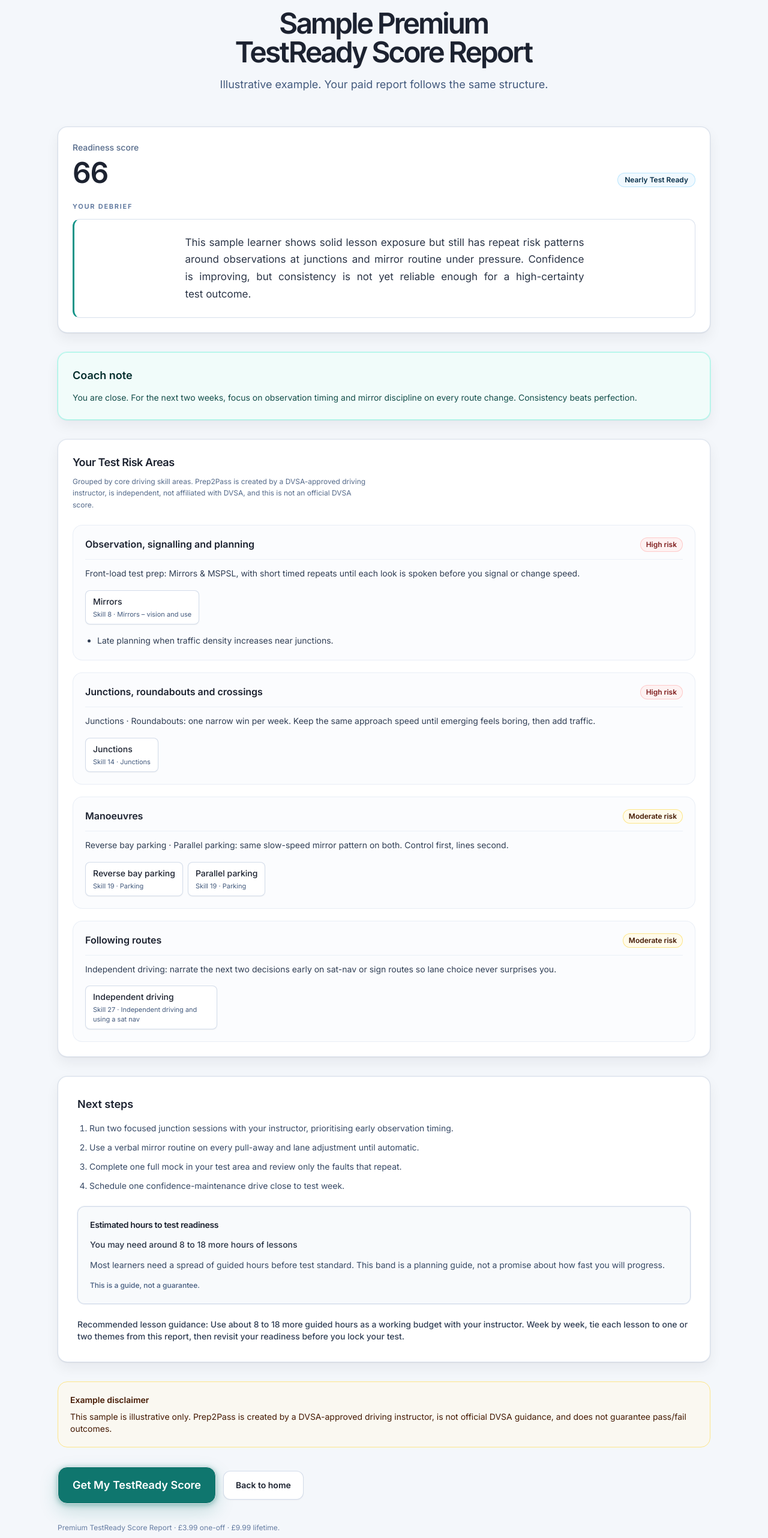
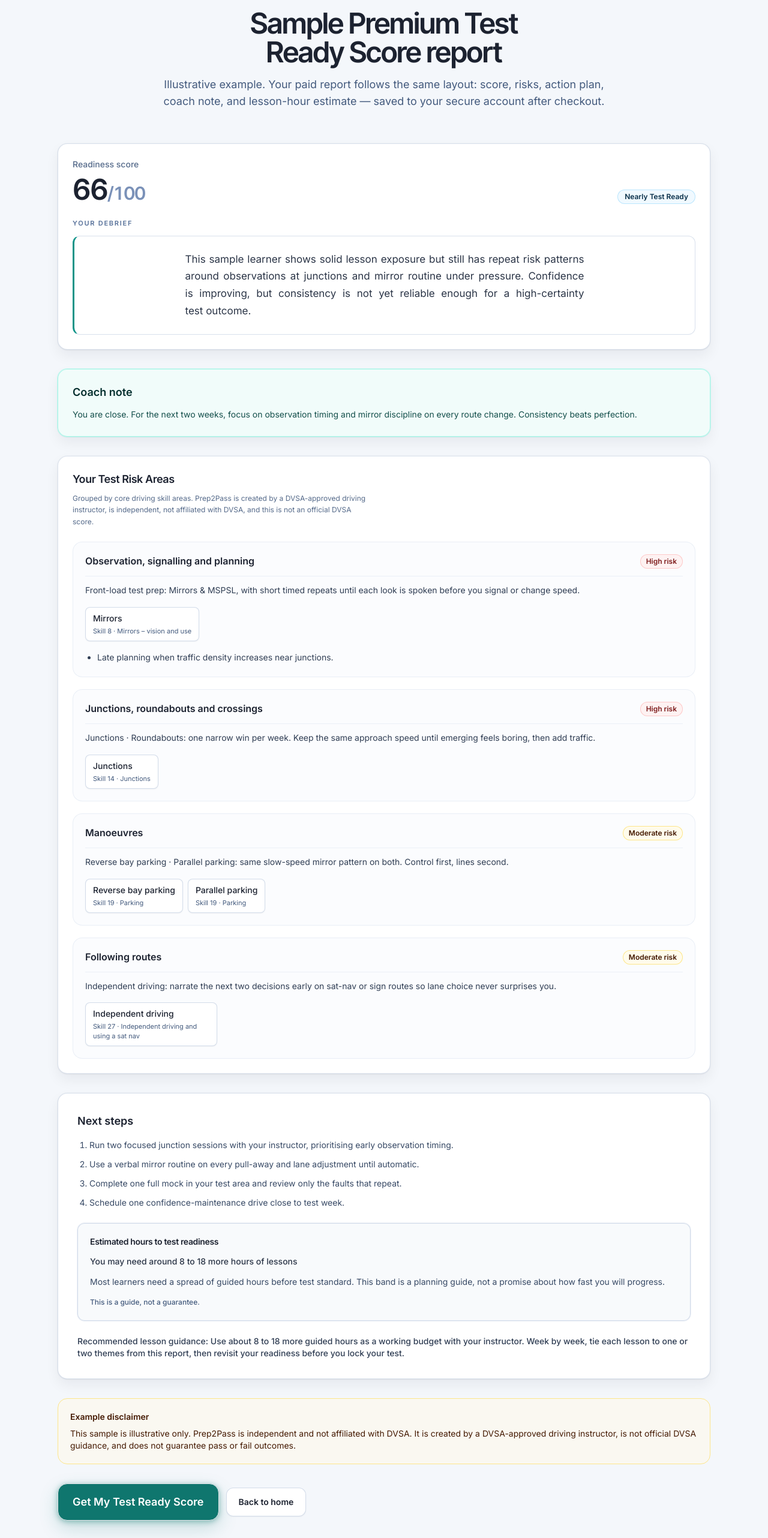
Before and after one commit to Mr-Mens/prep2pass-test-score, a Next.js app in the folder passready/: page /sample-report in a window 1280 px wide. Shown: the part 182-2746 px from the top of the page at 60% size. Built offline with nearby package versions, Linux system fonts and the light colour scheme.

Commit message:
sample report page enhancements

```diff
--- a/passready/app/sample-report/page.tsx
+++ b/passready/app/sample-report/page.tsx
@@ -14,9 +14,9 @@ import {
 import { sortGroupedRiskAreasByImpact, type GroupedRiskArea } from "@/lib/readiness-risk-areas";
 
 export const metadata: Metadata = {
-  title: "Sample Premium TestReady Score Report",
+  title: "Sample Premium Test Ready Score Report",
   description:
-    "Preview a realistic Premium TestReady Score Report from Prep2Pass before checkout: score, risks, next steps, coach note, and lesson focus. Created by a DVSA-approved driving instructor.",
+    "Preview a realistic Premium Test Ready Score report from Prep2Pass before checkout: score, risks, next steps, coach note, and lesson focus. Created by a DVSA-approved driving instructor.",
 };
 
 const sampleRiskAreas: GroupedRiskArea[] = [
@@ -138,16 +138,17 @@ export default function SampleReportPage() {
       className="bg-brand-50 print:bg-white"
       contentClassName="max-w-3xl"
       eyebrow="Preview"
-      title="Sample Premium TestReady Score Report"
-      subtitle="Illustrative example. Your paid report follows the same structure."
+      title="Sample Premium Test Ready Score report"
+      subtitle="Illustrative example. Your paid report follows the same layout: score, risks, action plan, coach note, and lesson-hour estimate — saved to your secure account after checkout."
     >
       <div className="space-y-8 print:space-y-4">
         <div className="rounded-2xl border border-brand-200/80 bg-white p-6 shadow-card ring-1 ring-black/[0.02] print:border-brand-200 print:shadow-none print:ring-0">
           <div className="flex flex-wrap items-end justify-between gap-4">
             <div>
               <p className="text-sm font-medium text-brand-600/90">Readiness score</p>
-              <p className="mt-2 text-5xl font-semibold tracking-tight text-brand-950">
+              <p className="mt-2 font-heading text-5xl font-semibold tabular-nums tracking-tight text-brand-950">
                 {sample.readinessScore}
+                <span className="text-3xl font-semibold text-brand-400">/100</span>
               </p>
             </div>
             <span
@@ -186,8 +187,9 @@ export default function SampleReportPage() {
         <div className="rounded-2xl border border-amber-200 bg-amber-50/60 p-5 text-sm text-amber-950">
           <p className="font-semibold">Example disclaimer</p>
           <p className="mt-2">
-            This sample is illustrative only. Prep2Pass is created by a DVSA-approved driving instructor, is not
-            official DVSA guidance, and does not guarantee pass/fail outcomes.
+            This sample is illustrative only. Prep2Pass is independent and not affiliated with DVSA. It is created by a
+            DVSA-approved driving instructor, is not official DVSA guidance, and does not guarantee pass or fail
+            outcomes.
           </p>
         </div>
 
@@ -197,14 +199,15 @@ export default function SampleReportPage() {
             variant="conversion"
             className="w-full sm:w-auto sm:min-w-[12rem]"
           >
-            Get My TestReady Score
+            Get My Test Ready Score
           </Button>
           <Button href="/" variant="secondary" className="w-full min-h-[48px] sm:w-auto">
             Back to home
           </Button>
         </div>
         <p className="text-xs text-brand-500/90">
-          Premium TestReady Score Report · {PRICING.single.display} one-off · {PRICING.lifetime.display} lifetime.
+          Premium Test Ready Score report · {PRICING.single.display} one-off · {PRICING.lifetime.display} lifetime
+          progress access · Secure checkout via Stripe
         </p>
       </div>
     </Section>
```
